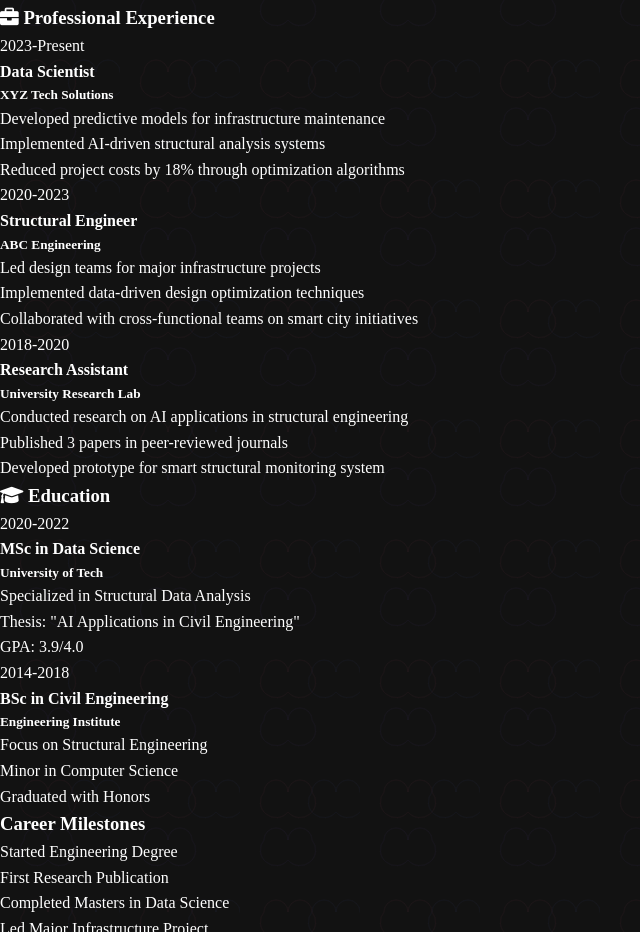
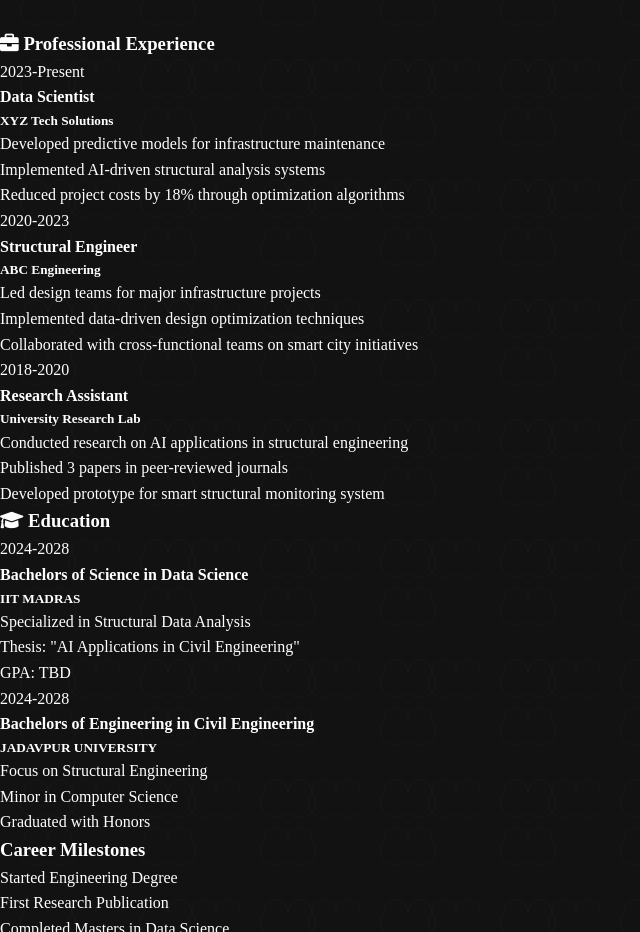
Before and after one commit to NOXarche/Archeverse, a website: page public/mainpage.html in a window 1280 px wide. Shown: the part 1868-2800 px from the top of the page, without its empty margins (0-640 px from the left). Drawn offline with nearby package versions, Linux system fonts and the light colour scheme.

Commit message:
Update mainpage.html

```diff
--- a/public/mainpage.html
+++ b/public/mainpage.html
@@ -257,23 +257,23 @@
                 <div class="timeline-items">
                     <div class="timeline-item">
                         <div class="timeline-dot"></div>
-                        <div class="timeline-date">2020-2022</div>
+                        <div class="timeline-date">2024-2028</div>
                         <div class="timeline-content">
-                            <h4>MSc in Data Science</h4>
-                            <h5>University of Tech</h5>
+                            <h4>Bachelors of Science  in Data Science</h4>
+                            <h5>IIT MADRAS </h5>
                             <ul>
                                 <li>Specialized in Structural Data Analysis</li>
                                 <li>Thesis: "AI Applications in Civil Engineering"</li>
-                                <li>GPA: 3.9/4.0</li>
+                                <li>GPA: TBD </li>
                             </ul>
                         </div>
                     </div>
                     <div class="timeline-item">
                         <div class="timeline-dot"></div>
-                        <div class="timeline-date">2014-2018</div>
+                        <div class="timeline-date">2024-2028</div>
                         <div class="timeline-content">
-                            <h4>BSc in Civil Engineering</h4>
-                            <h5>Engineering Institute</h5>
+                            <h4>Bachelors of Engineering  in Civil Engineering</h4>
+                            <h5>JADAVPUR UNIVERSITY</h5>
                             <ul>
                                 <li>Focus on Structural Engineering</li>
                                 <li>Minor in Computer Science</li>
@@ -623,6 +623,6 @@
         <i class="fas fa-moon"></i>
     </div>
 
-    <script src="script.js"></script>
+    <script src="mainpage.js"></script>
 </body>
 </html>
```
